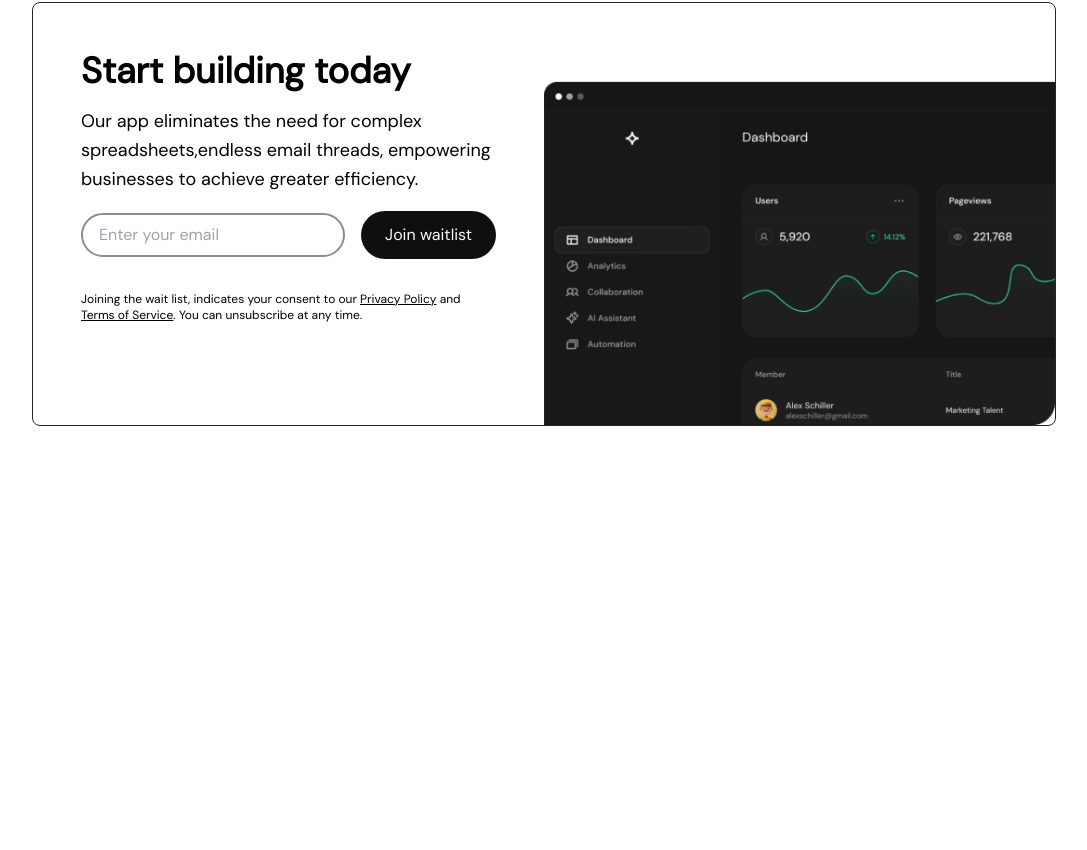
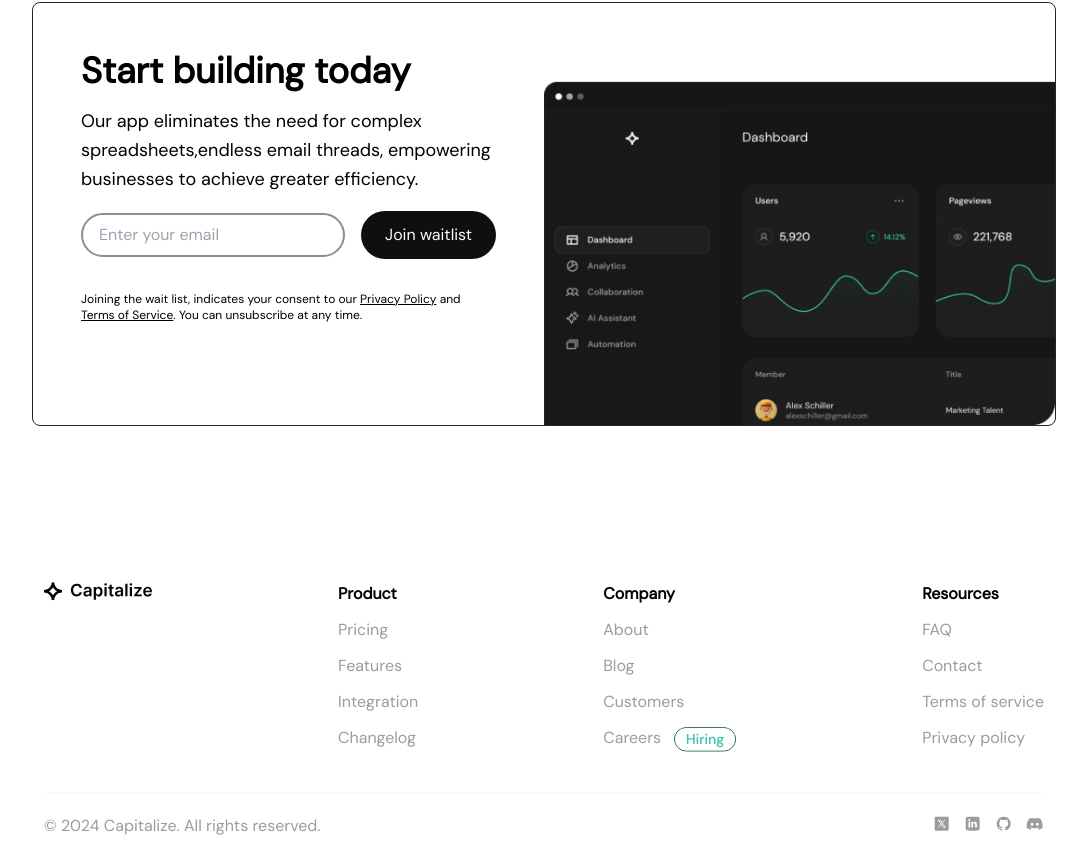
Before and after one commit to capitalizelearning/frontend, a React (Vite) app: page /contact in a window 1280 px wide. Shown: the part 2218-3068 px from the top of the page, without its empty margins (96-1183 px from the left). Before the commit the page ends 2788 px from the top, so only its background shows below. Built offline with nearby package versions, Linux system fonts and the light colour scheme.

Commit message:
Added Footer to ContactUs

```diff
--- a/src/pages/ContactUs.jsx
+++ b/src/pages/ContactUs.jsx
@@ -1,4 +1,5 @@
 import JoinWaitList from "@/components/JoinWaitlist";
+import Footer from '@/components/Footer';
 import * as React from "react";
 
 import LandingNav from "@/components/LandingNav";
@@ -263,6 +264,9 @@ export default function ContactUs() {
                     <JoinWaitList />
                 </section>
             </div>
+
+            {/* Footer */}
+            <Footer />
         </main>
     );
 }
```
Also changed, not shown: 1 other file (tests, documents, lock files or other folders).
